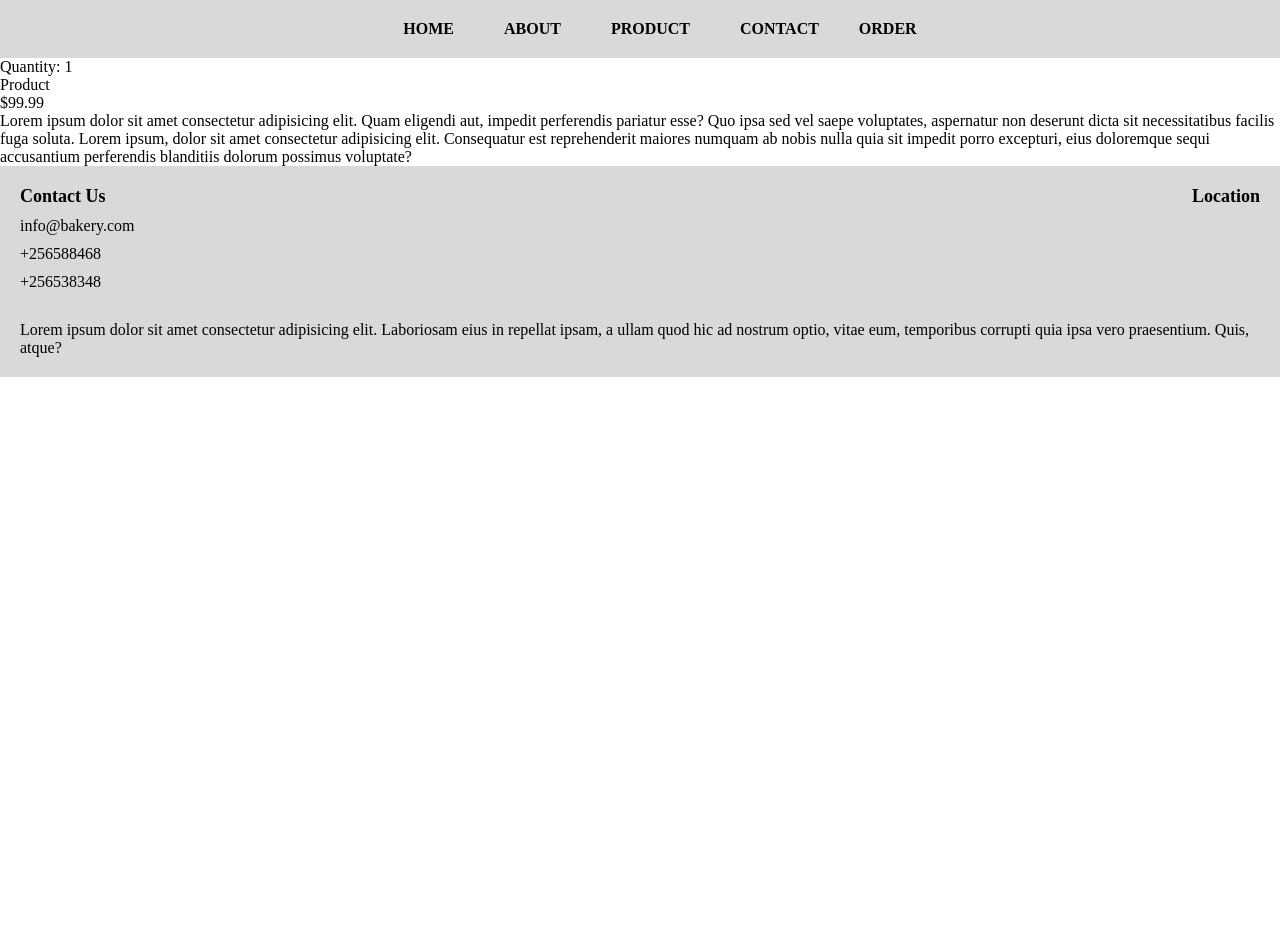
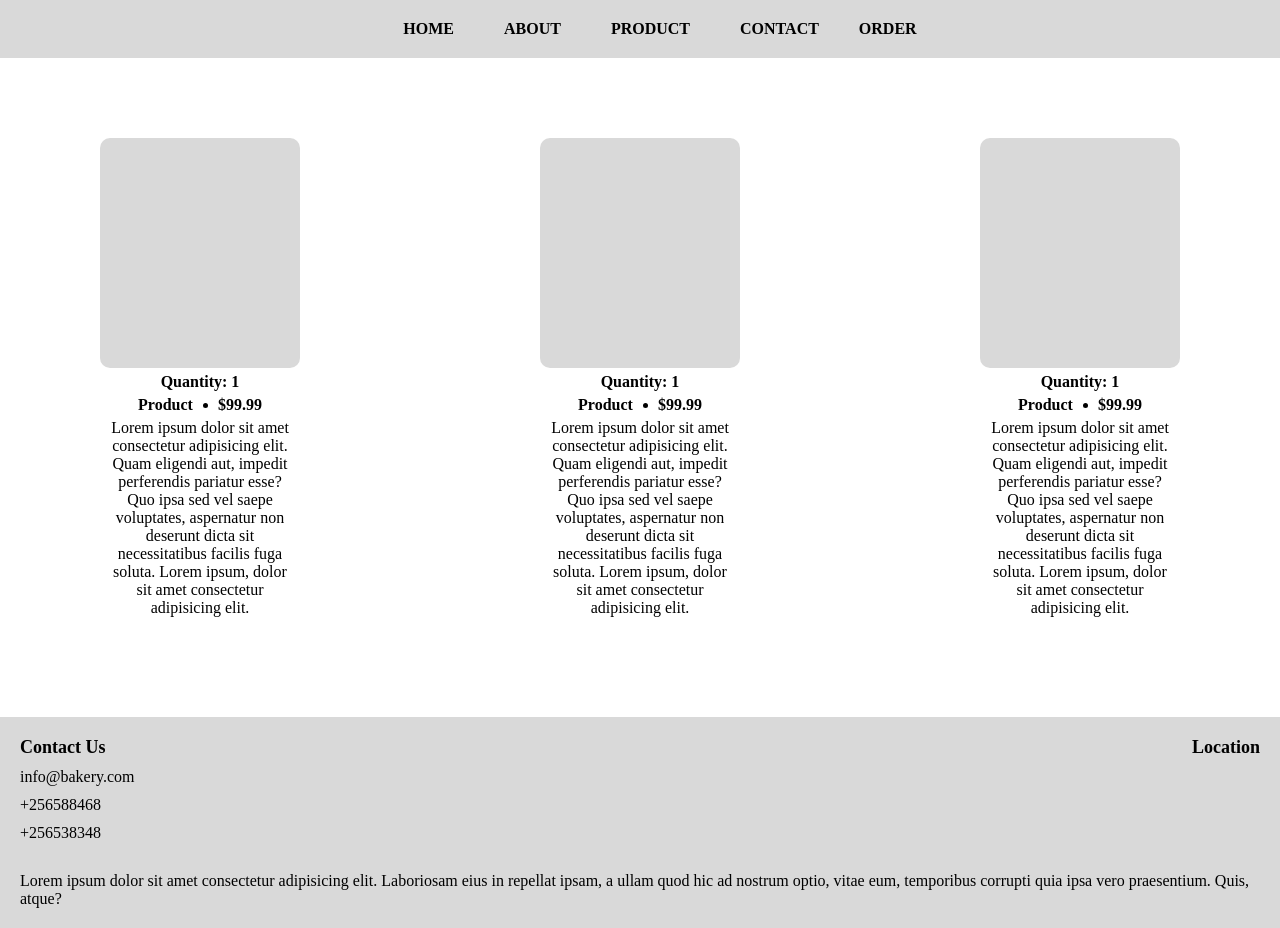
Before and after one commit to ElijahOluwasegun/Ent_bakery_website, a plain HTML site: page menu.html in a window 1280 px wide. Before the commit the page ends 800 px from the top, so only its background shows below. Drawn offline with Linux system fonts and the light colour scheme.

Commit message:
Build product section

```diff
--- a/css/menu.css
+++ b/css/menu.css
@@ -58,3 +58,59 @@ ul {
 .foot_body {
     padding-bottom: 10px;
 }
+
+.outer_outer_box {
+    display: flex;
+    flex-direction: row;
+    gap: 40px;
+    padding: 0px;
+    margin: 80px 0px 100px 0px;
+    justify-content:space-around;
+}
+
+.outer_box {
+    display: flex;
+    flex-direction: column;
+    justify-content: center;
+    align-items: center;
+    gap: 5px;
+    margin: 0px;
+    padding: 0px;
+}
+
+
+.box {
+    width: 200px;
+    height: 230px;
+    border-radius: 10px;
+    background-color: #D9D9D9;
+    margin: 0px;
+    padding: 0px;
+}
+
+.prod {
+    display: flex;
+    gap: 10px;
+}
+
+.circle {
+    display: flex;
+    align-self: center;
+    width: 5px;
+    height: 5px;
+    border-radius: 100%;
+    background-color: #000000;
+    margin: 0px;
+    padding: 0px;
+}
+
+.box_text {
+    display: flex;
+    justify-content: center;
+    max-width: 190px;
+    text-align: center;
+}
+
+.qty,.product_name,.price {
+    font-weight: bold;
+}
--- a/menu.html
+++ b/menu.html
@@ -23,14 +23,40 @@
         </div>
     </header>
     <main>
-        <div class="box"></div>
-        <p class="qty">Quantity: 1</p>
-        <div class="prod">
-            <p>Product</p>
-            <div></div>
-            <p>$99.99</p>
+        <div class="outer_outer_box">
+            <div class="outer_box">
+                <div class="box"></div>
+                <p class="qty">Quantity: 1</p>
+                <div class="prod">
+                    <p class="product_name">Product</p>
+                    <div class="circle"></div>
+                    <p class="price">$99.99</p>
+                </div>
+                <p class="box_text">Lorem ipsum dolor sit amet consectetur adipisicing elit. Quam eligendi aut, impedit perferendis pariatur esse? Quo ipsa sed vel saepe voluptates, aspernatur non deserunt dicta sit necessitatibus facilis fuga soluta. Lorem ipsum, dolor sit amet consectetur adipisicing elit.</p>
+            </div>
+
+            <div class="outer_box">
+                <div class="box"></div>
+                <p class="qty">Quantity: 1</p>
+                <div class="prod">
+                    <p class="product_name">Product</p>
+                    <div class="circle"></div>
+                    <p class="price">$99.99</p>
+                </div>
+                <p class="box_text">Lorem ipsum dolor sit amet consectetur adipisicing elit. Quam eligendi aut, impedit perferendis pariatur esse? Quo ipsa sed vel saepe voluptates, aspernatur non deserunt dicta sit necessitatibus facilis fuga soluta. Lorem ipsum, dolor sit amet consectetur adipisicing elit.</p>
+            </div>
+
+            <div class="outer_box">
+                <div class="box"></div>
+                <p class="qty">Quantity: 1</p>
+                <div class="prod">
+                    <p class="product_name">Product</p>
+                    <div class="circle"></div>
+                    <p class="price">$99.99</p>
+                </div>
+                <p class="box_text">Lorem ipsum dolor sit amet consectetur adipisicing elit. Quam eligendi aut, impedit perferendis pariatur esse? Quo ipsa sed vel saepe voluptates, aspernatur non deserunt dicta sit necessitatibus facilis fuga soluta. Lorem ipsum, dolor sit amet consectetur adipisicing elit.</p>
+            </div>
         </div>
-        <p>Lorem ipsum dolor sit amet consectetur adipisicing elit. Quam eligendi aut, impedit perferendis pariatur esse? Quo ipsa sed vel saepe voluptates, aspernatur non deserunt dicta sit necessitatibus facilis fuga soluta. Lorem ipsum, dolor sit amet consectetur adipisicing elit. Consequatur est reprehenderit maiores numquam ab nobis nulla quia sit impedit porro excepturi, eius doloremque sequi accusantium perferendis blanditiis dolorum possimus voluptate?</p>
     </main>
     <footer class="foot">
         <div class="contact_sect">
```
